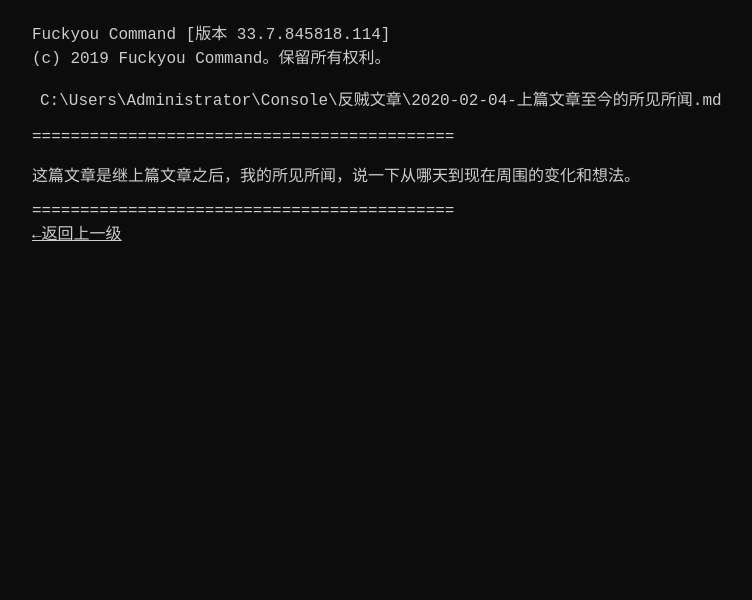
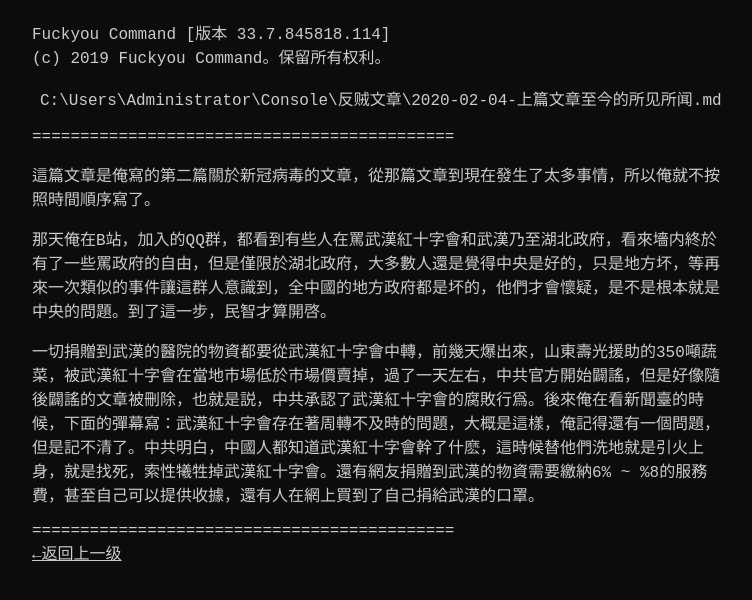
Before and after one commit to loveandrevolution/console, a Jekyll site: the page built from _posts/2020-02-04-上篇文章至今的所见所闻.md, in a window 1280 px wide. Shown: the top 600 px of the page, without its empty margins (258-1010 px from the left). Built offline with Jekyll 4.4.1, drawn with Linux system fonts in a browser that asks for light colours.

Commit message:
Update 2020-02-04-上篇文章至今的所见所闻.md

```diff
--- a/_posts/2020-02-04-上篇文章至今的所见所闻.md
+++ b/_posts/2020-02-04-上篇文章至今的所见所闻.md
@@ -4,4 +4,8 @@ title: 上篇文章至今的所见所闻
 category: 反贼文章
 ---
 
-这篇文章是继上篇文章之后，我的所见所闻，说一下从哪天到现在周围的变化和想法。
+這篇文章是俺寫的第二篇關於新冠病毒的文章，從那篇文章到現在發生了太多事情，所以俺就不按照時間順序寫了。
+
+那天俺在B站，加入的QQ群，都看到有些人在罵武漢紅十字會和武漢乃至湖北政府，看來墻内終於有了一些罵政府的自由，但是僅限於湖北政府，大多數人還是覺得中央是好的，只是地方坏，等再來一次類似的事件讓這群人意識到，全中國的地方政府都是坏的，他們才會懷疑，是不是根本就是中央的問題。到了這一步，民智才算開啓。
+
+一切捐贈到武漢的醫院的物資都要從武漢紅十字會中轉，前幾天爆出來，山東壽光援助的350噸蔬菜，被武漢紅十字會在當地市場低於市場價賣掉，過了一天左右，中共官方開始闢謠，但是好像隨後闢謠的文章被刪除，也就是説，中共承認了武漢紅十字會的腐敗行爲。後來俺在看新聞臺的時候，下面的彈幕寫：武漢紅十字會存在著周轉不及時的問題，大概是這樣，俺記得還有一個問題，但是記不清了。中共明白，中國人都知道武漢紅十字會幹了什麽，這時候替他們洗地就是引火上身，就是找死，索性犧牲掉武漢紅十字會。還有網友捐贈到武漢的物資需要繳納6% ~ %8的服務費，甚至自己可以提供收據，還有人在網上買到了自己捐給武漢的口罩。
```
